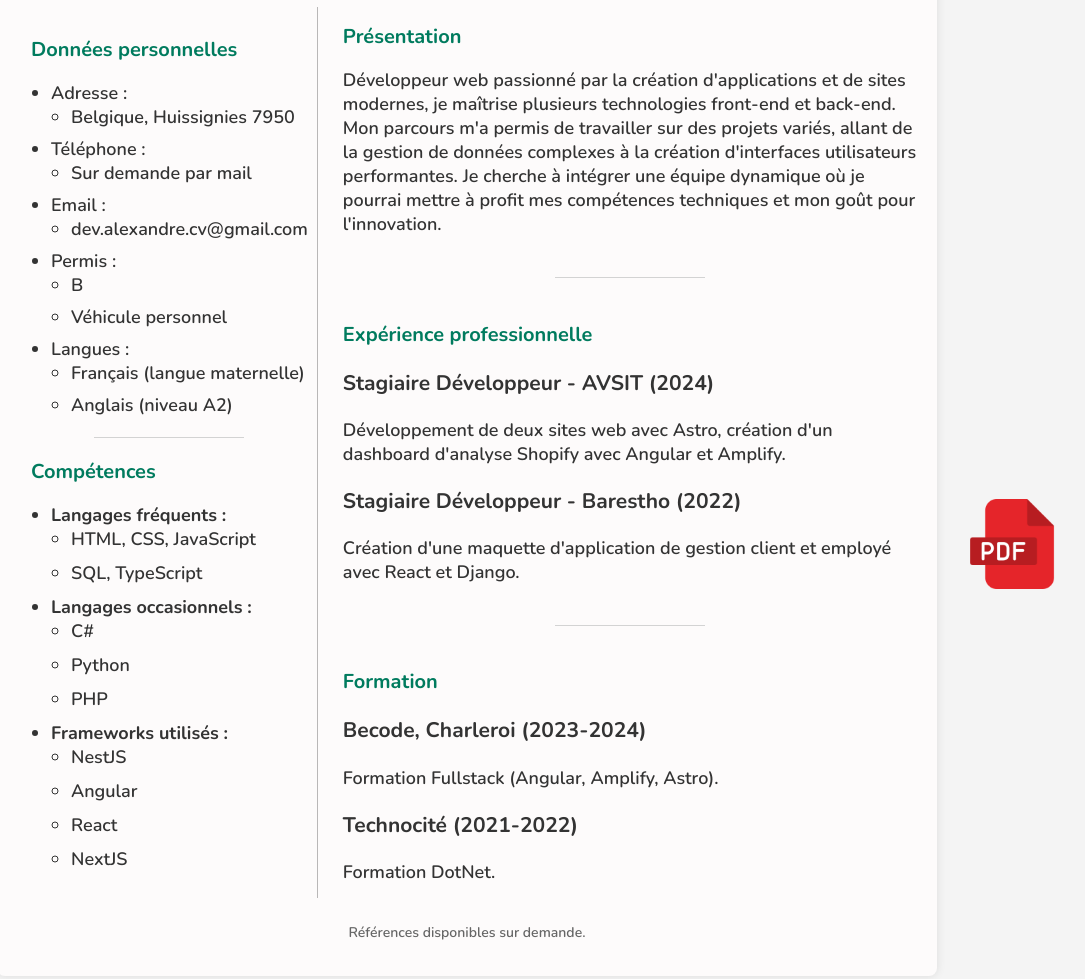
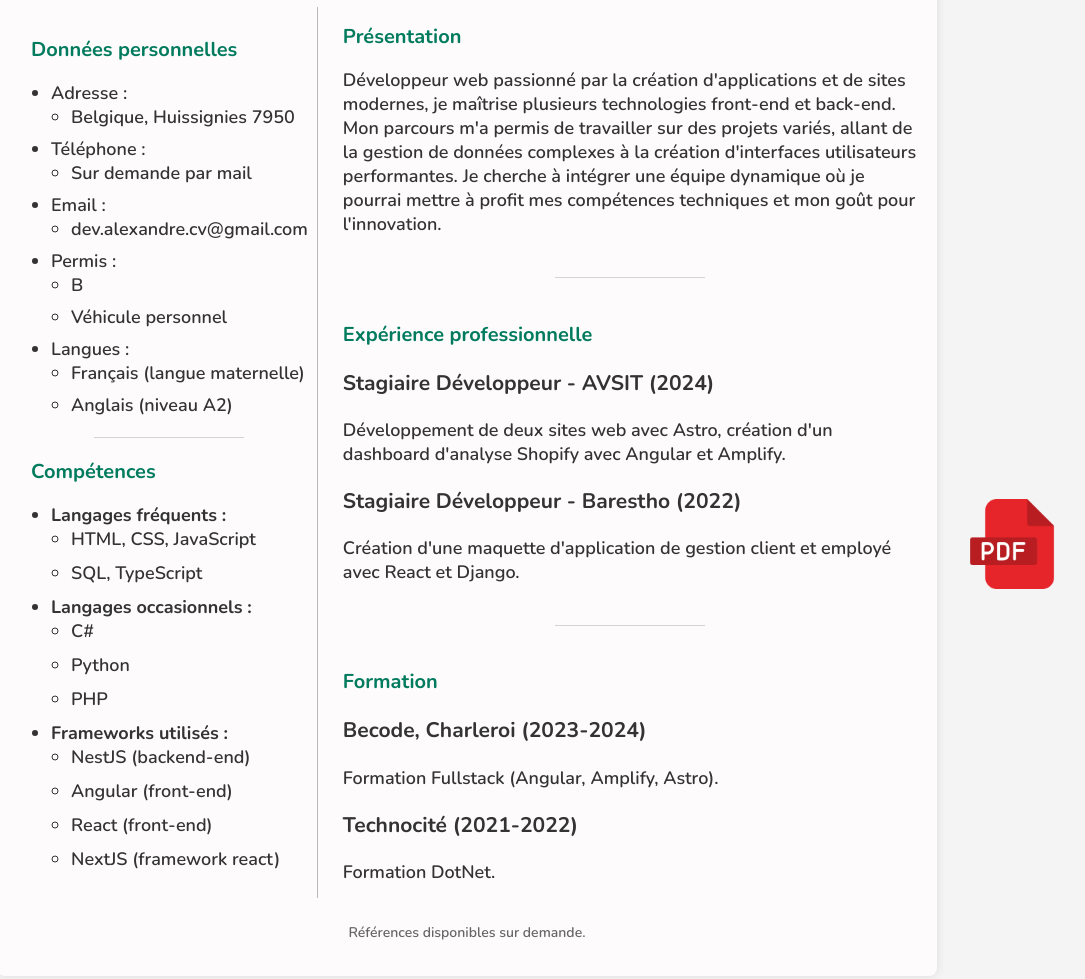
Before and after one commit to v-alex-dev/CV, a plain HTML site: page index.html in a window 1280 px wide. Shown: the part 161-1140 px from the top of the page, without its empty margins (173-1258 px from the left). Drawn offline with nearby package versions, Linux system fonts and the light colour scheme.

Commit message:
skill correction

```diff
--- a/index.html
+++ b/index.html
@@ -72,10 +72,10 @@
             </li>
             <li><strong>Frameworks utilisés :</strong>
               <ul>
-                <li>NestJS</li>
-                <li>Angular</li>
-                <li>React</li>
-                <li>NextJS</li>
+                <li>NestJS (backend-end)</li>
+                <li>Angular (front-end)</li>
+                <li>React (front-end)</li>
+                <li>NextJS (framework react)</li>
               </ul>
             </li>
           </ul>
```
